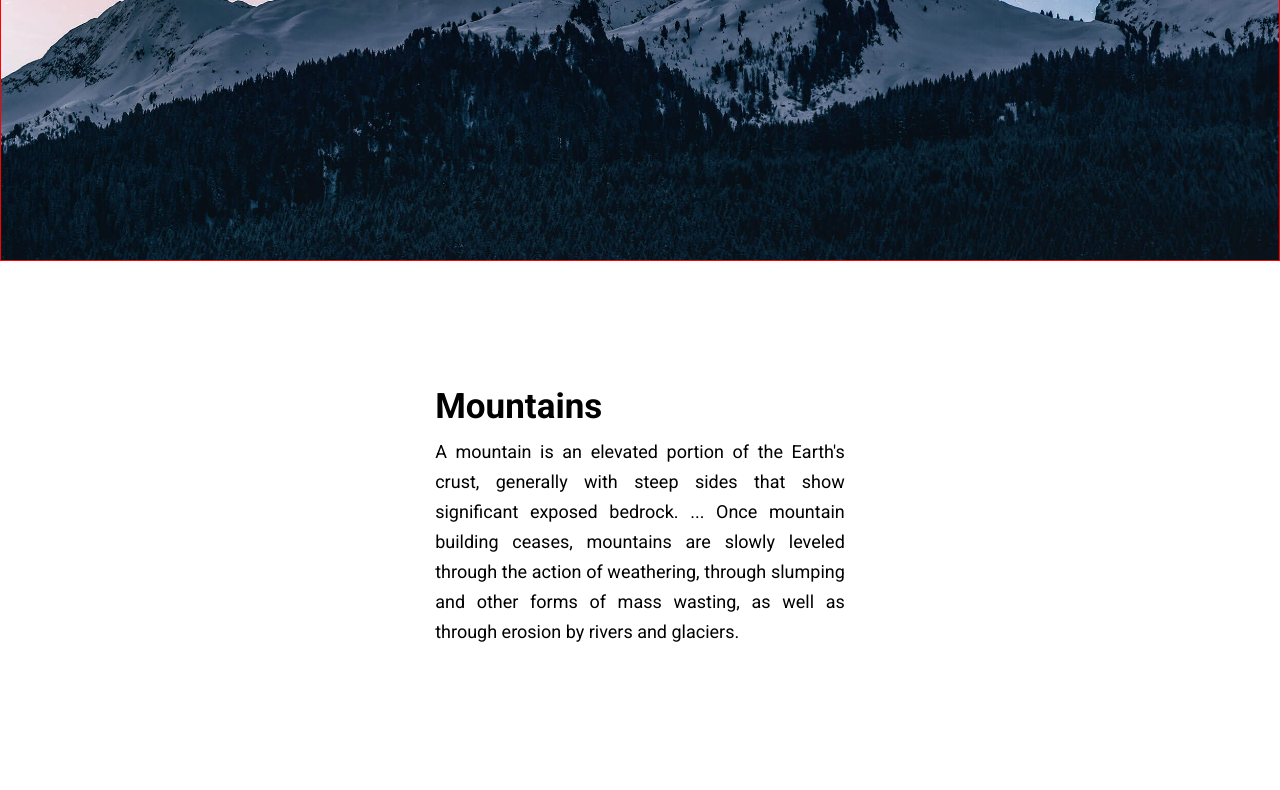
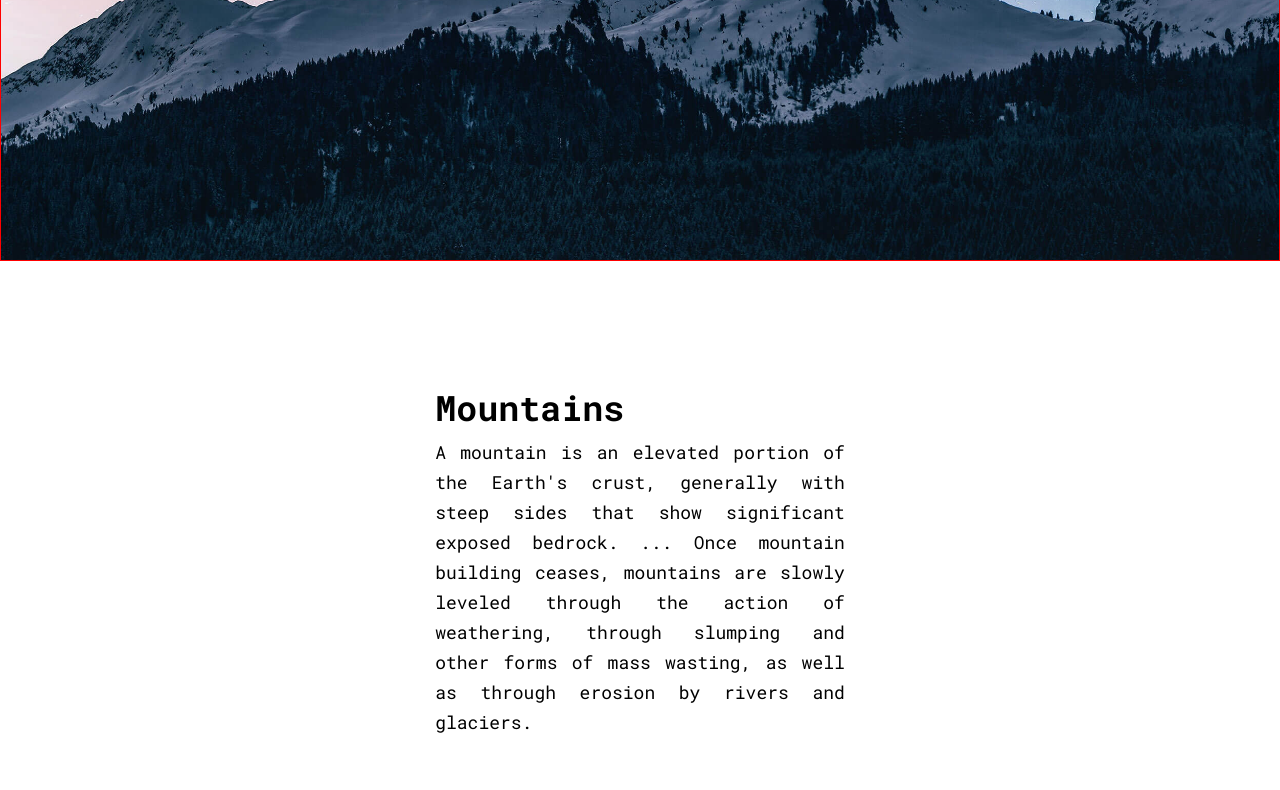
Before and after one commit to CarterBenoit-Myer617/Roam-ST, a website: page deploy/index.html in a window 1280 px wide. Shown: the part 461-1251 px from the top of the page. Drawn offline with Linux system fonts and the light colour scheme.

Commit message:
added fonts

```diff
--- a/deploy/index.html
+++ b/deploy/index.html
@@ -5,15 +5,14 @@
     <meta charset="UTF-8">
     <meta name="viewport" content="width=device-width, initial-scale=1.0">
     <meta http-equiv="X-UA-Compatible" content="ie=edge">
-    <!-- Google Font -->
     <link rel="preconnect" href="https://fonts.googleapis.com">
     <link rel="preconnect" href="https://fonts.gstatic.com" crossorigin>
-    <link href="https://fonts.googleapis.com/css2?family=Roboto+Slab:wght@300;400;500&family=Roboto:wght@400;500;700;900&display=swap" rel="stylesheet">
-    <!-- Font Awesome -->
-    <script src="https://kit.fontawesome.com/66f1583f9f.js" crossorigin="anonymous"></script>
-
+    <link href="https://fonts.googleapis.com/css2?family=Roboto+Mono:wght@100;300;400;700&display=swap"
+        rel="stylesheet">
+    <link rel="preconnect" href="https://fonts.googleapis.com">
+    <link rel="preconnect" href="https://fonts.gstatic.com" crossorigin>
     <link rel="stylesheet" href="css/styles.css">
-    <title>Hero Animation</title>
+    <title>Scroll Trigger Animation</title>
 </head>
 
 <body>
--- a/dev/scss/base/_typography.scss
+++ b/dev/scss/base/_typography.scss
@@ -4,7 +4,7 @@
 
 
 body{
-    font-family: 'Roboto', sans-serif;
+    font-family: 'Roboto Mono', monospace;
 
     h1,h2,h3,h4{
         margin: 0;
```
Also changed, not shown: deploy/css/styles.css, 2 other files.
